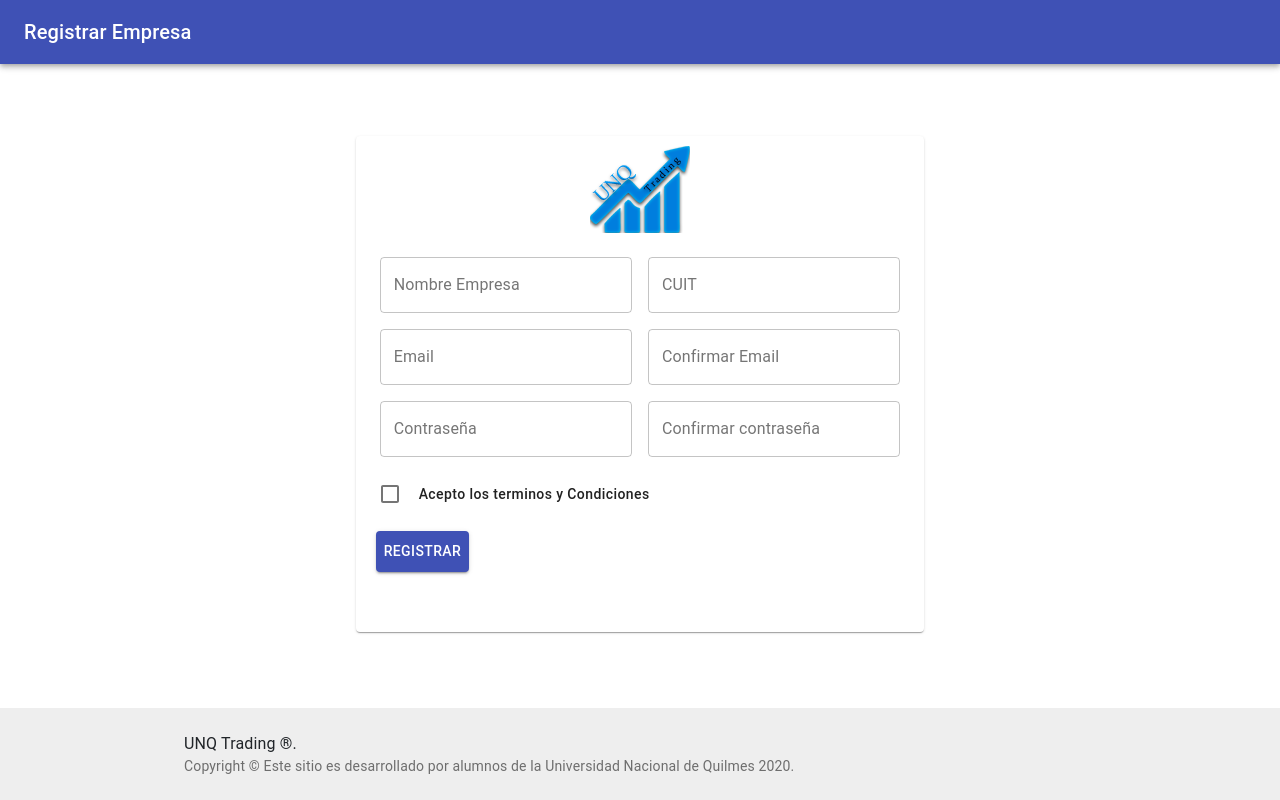
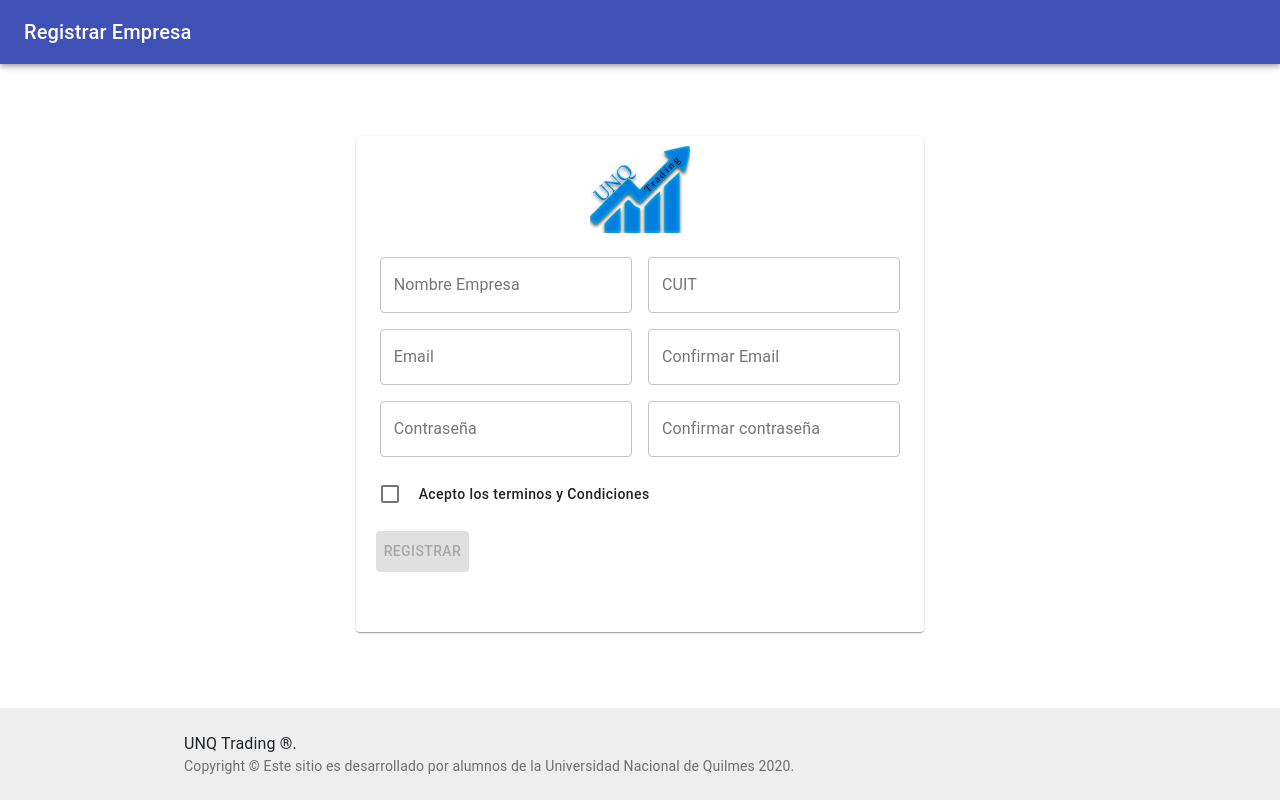
Before and after one commit to fedegaretti/UNQTradingFE, a React (Create React App) app: page /RegistrarEmpresa in a window 1280 px wide. Built offline with nearby package versions, Linux system fonts and the light colour scheme.

Commit message:
no rompas las bolas andy 2 (?

```diff
--- a/src/Components/Registro/RegistroEmpresaForm.jsx
+++ b/src/Components/Registro/RegistroEmpresaForm.jsx
@@ -144,7 +144,7 @@ export default function RegistroForm() {
                             </Dialog>
                             </div>
                             <div>
-                                <Button disabled={!accept || hasErrors.current ? false : true} className="p-2 ml-1" variant="contained" color="primary" onClick={() => register()}>
+                                <Button disabled={!accept || hasErrors.current} className="p-2 ml-1" variant="contained" color="primary" onClick={() => register()}>
                                     {properties.labels.registrar}
                                 </Button>
                             </div>
```
